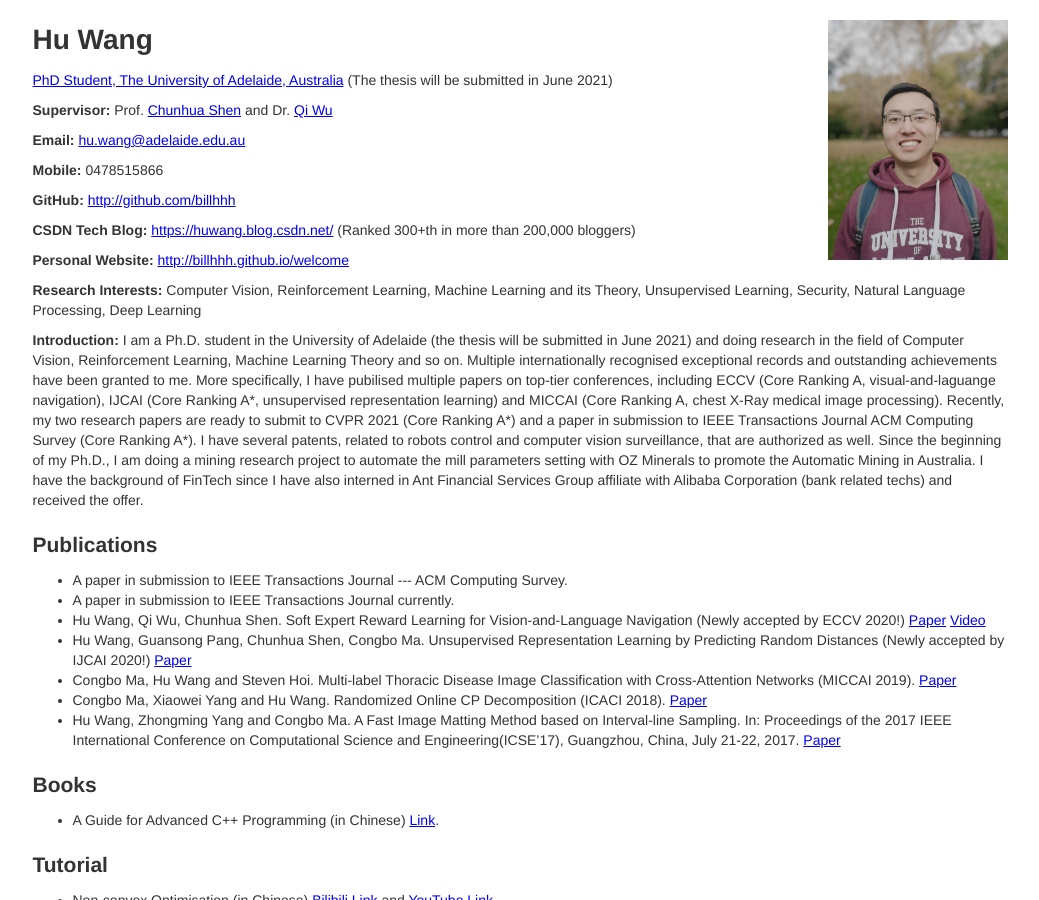
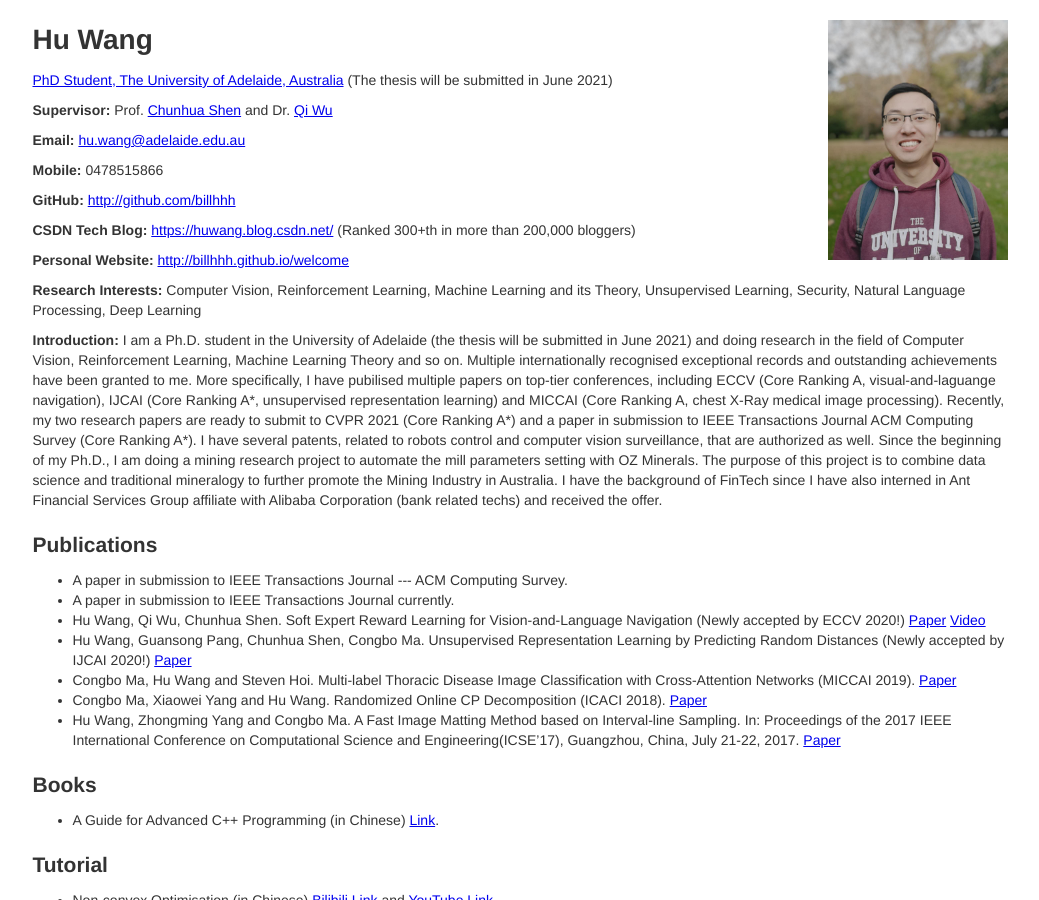
Before and after one commit to billhhh/whblog-omega, a Jekyll site: the page res/index.html, which Jekyll copies as it is, in a window 1280 px wide and 900 px high. Shown: the whole window, without its empty margins (120-1159 px from the left). Built offline with Jekyll 4.4.1, drawn with Linux system fonts in a browser that asks for light colours.

Commit message:
Update index.html

```diff
--- a/res/index.html
+++ b/res/index.html
@@ -48,7 +48,7 @@
 	More specifically, I have pubilised multiple papers on top-tier conferences, including ECCV (Core Ranking A, visual-and-laguange navigation), IJCAI (Core Ranking A*, unsupervised representation learning) and MICCAI (Core Ranking A, chest X-Ray medical image processing).
 	Recently, my two research papers are ready to submit to CVPR 2021 (Core Ranking A*) and a paper in submission to IEEE Transactions Journal ACM Computing Survey (Core Ranking A*).
 	I have several patents, related to robots control and computer vision surveillance, that are authorized as well.
-	Since the beginning of my Ph.D., I am doing a mining research project to automate the mill parameters setting with OZ Minerals to promote the Automatic Mining in Australia.
+	Since the beginning of my Ph.D., I am doing a mining research project to automate the mill parameters setting with OZ Minerals. The purpose of this project is to combine data science and traditional mineralogy to further promote the Mining Industry in Australia.
 	I have the background of FinTech since I have also interned in Ant Financial Services Group affiliate with Alibaba Corporation (bank related techs) and received the offer.
       </p>
 
```
